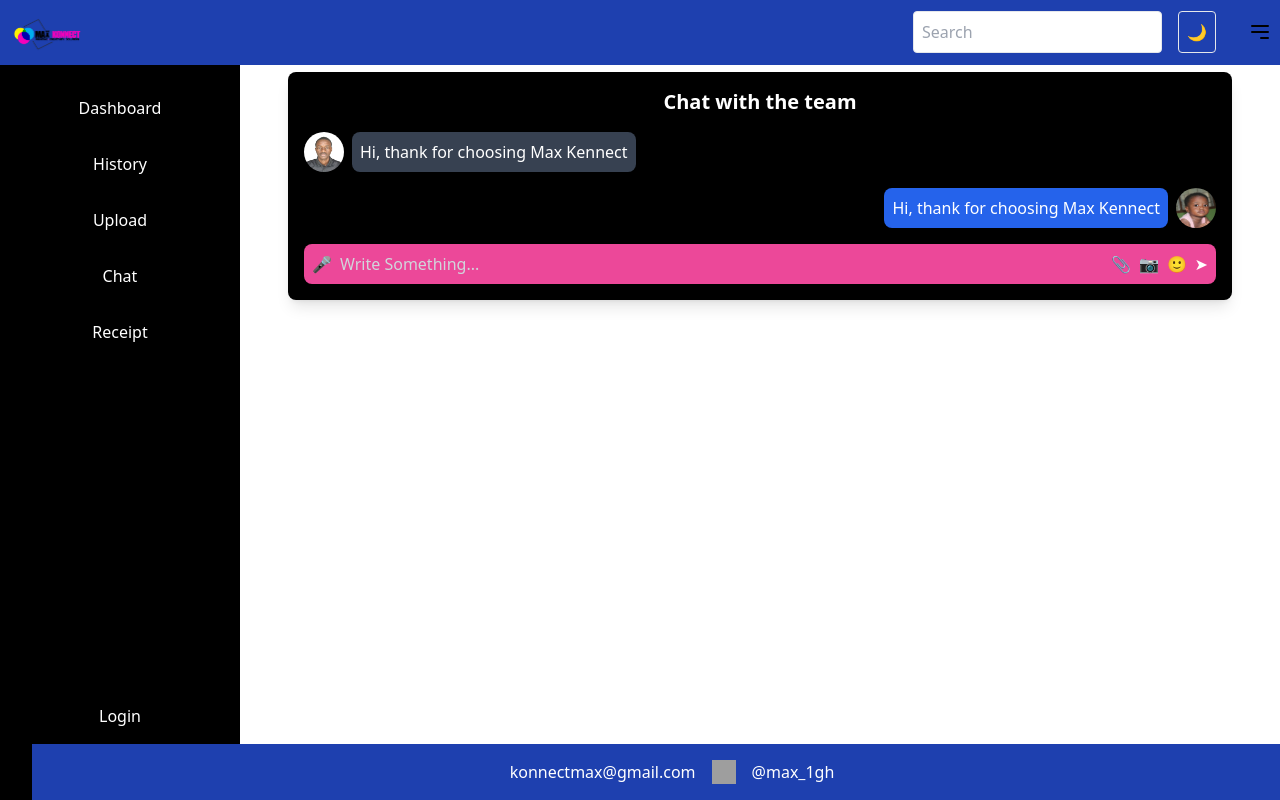
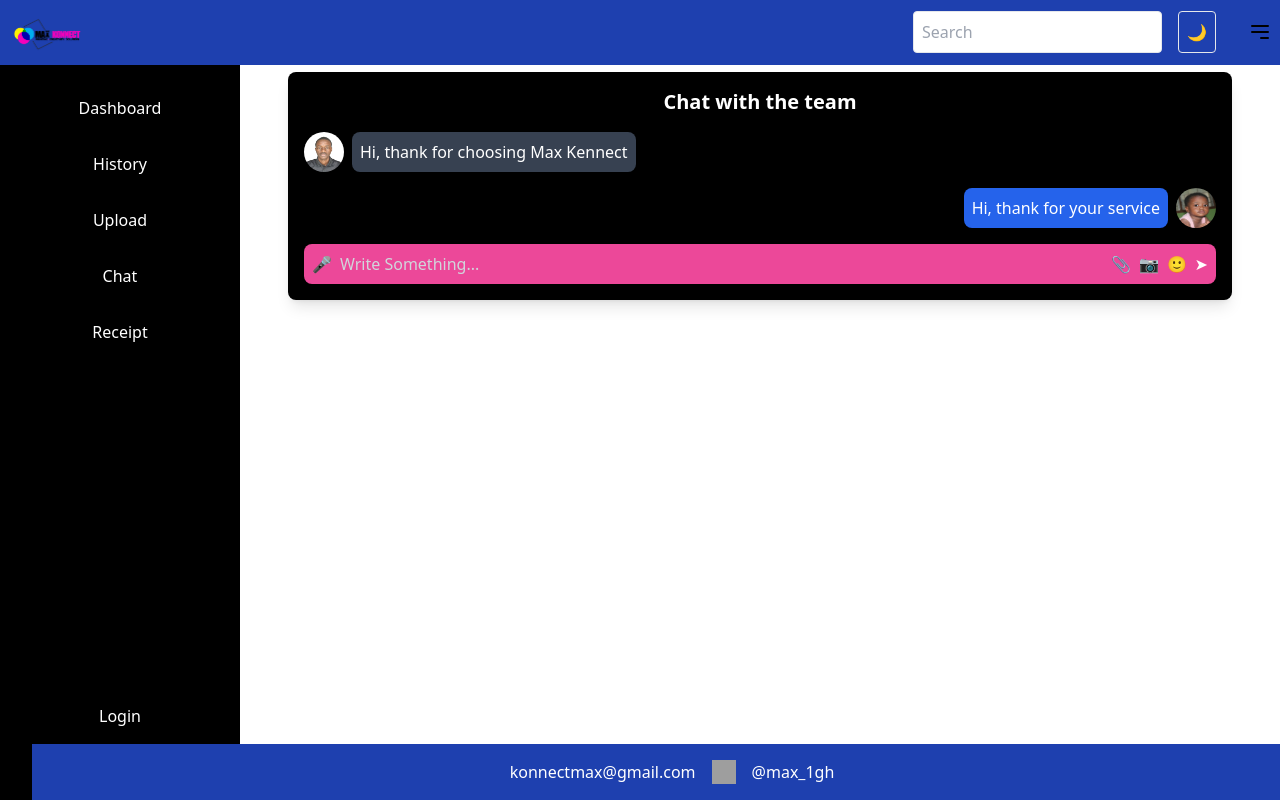
Before and after one commit to Maxzyto/Max_konnect, a React (Vite) app: page /chat in a window 1280 px wide. Built offline with nearby package versions, Linux system fonts and the light colour scheme; grey boxes are pictures that could not be loaded.

Commit message:
more chart functionalities added

```diff
--- a/src/pages/Chat.jsx
+++ b/src/pages/Chat.jsx
@@ -9,7 +9,7 @@ function Chat({ user }) {
       image: "/public/team1.jpg",
     },
     {
-      text: "Hi, thank for choosing Max Kennect",
+      text: "Hi, thank for your service",
       sender: "user",
       image: "/public/user1.jpg",
     },
@@ -121,7 +121,7 @@ function Chat({ user }) {
           onKeyDown={handleKeyPress}
           className="flex-1 bg-transparent border-none outline-none text-white placeholder-gray-300"
         />
-        <button className="text-white ml-2">📎</button>
+        <button className="text-white ml-2" onClick={handleFileUpload}>📎</button>
         <button className="text-white ml-2" onClick={handleImageUpload}>📷</button>
         <button className="text-white ml-2">🙂</button>
         <button onClick={handleSendMessage} className="text-white ml-2">
```
